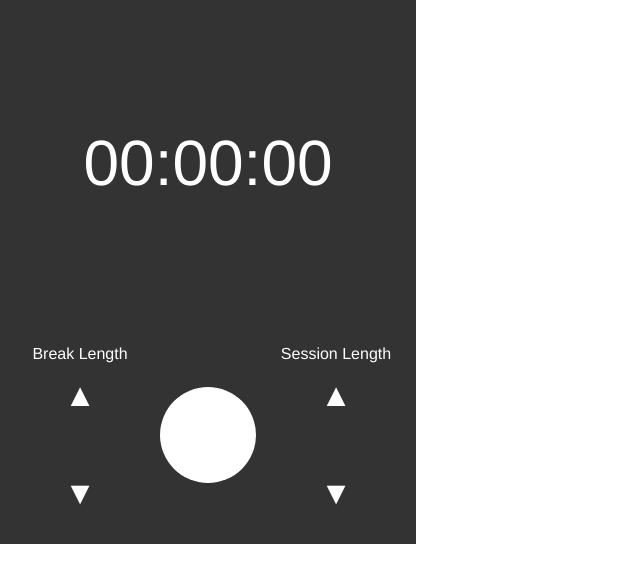
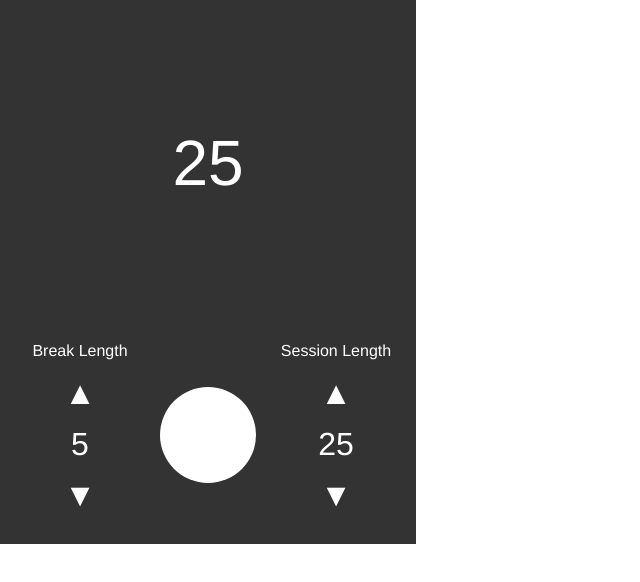
Before and after one commit to EricSnell/pomodoro-clock, a website: page index.html in a window 1280 px wide. Shown: the whole page, without its empty margins (0-640 px from the left). Drawn offline with Linux system fonts and the light colour scheme.

Commit message:
display updates to state of timers

```diff
--- a/index.html
+++ b/index.html
@@ -19,7 +19,7 @@
       <div class="controls">
         <span class="controls__header">Break Length</span>
         <button class="controls__btn btn--up" id="break-increase">&#9650;</button>
-        <span class="controls__display"></span>
+        <span class="controls__display" id="break-display"></span>
         <button class="controls__btn btn--down" id="break-decrease">&#9660;</button>
       </div>
 
@@ -28,7 +28,7 @@
       <div class="controls">
         <span class="controls__header">Session Length</span>
         <button class="controls__btn btn--up" id="session-increase">&#9650;</button>
-        <span class="controls__display"></span>
+        <span class="controls__display" id="session-display"></span>
         <button class="controls__btn btn--down" id="session-decrease">&#9660;</button>
       </div>
 
--- a/js/app.js
+++ b/js/app.js
@@ -2,6 +2,7 @@
   'use strict'
 
   const [settings] = Array.from(document.getElementsByClassName('settings'));
+  const [timer] = Array.from(document.getElementsByClassName('timer'));
   const breakDisplay = document.getElementById('break-display');
   const sessionDisplay = document.getElementById('session-display');
 
@@ -9,6 +10,8 @@
     breakLength: 5,
     sessionLength: 25
   }
+
+  updateDisplay();
 
   settings.addEventListener('click', (e) => {
     const target = e.target.id;
@@ -33,6 +36,8 @@
       default:
         break;
     }
+
+    updateDisplay();
   })
 
 
@@ -44,4 +49,10 @@
     console.log(state);
   }
 
+  function updateDisplay() {
+    breakDisplay.textContent = state.breakLength;
+    sessionDisplay.textContent = state.sessionLength;
+    timer.textContent = state.sessionLength;
+  }
+
 })()
```
